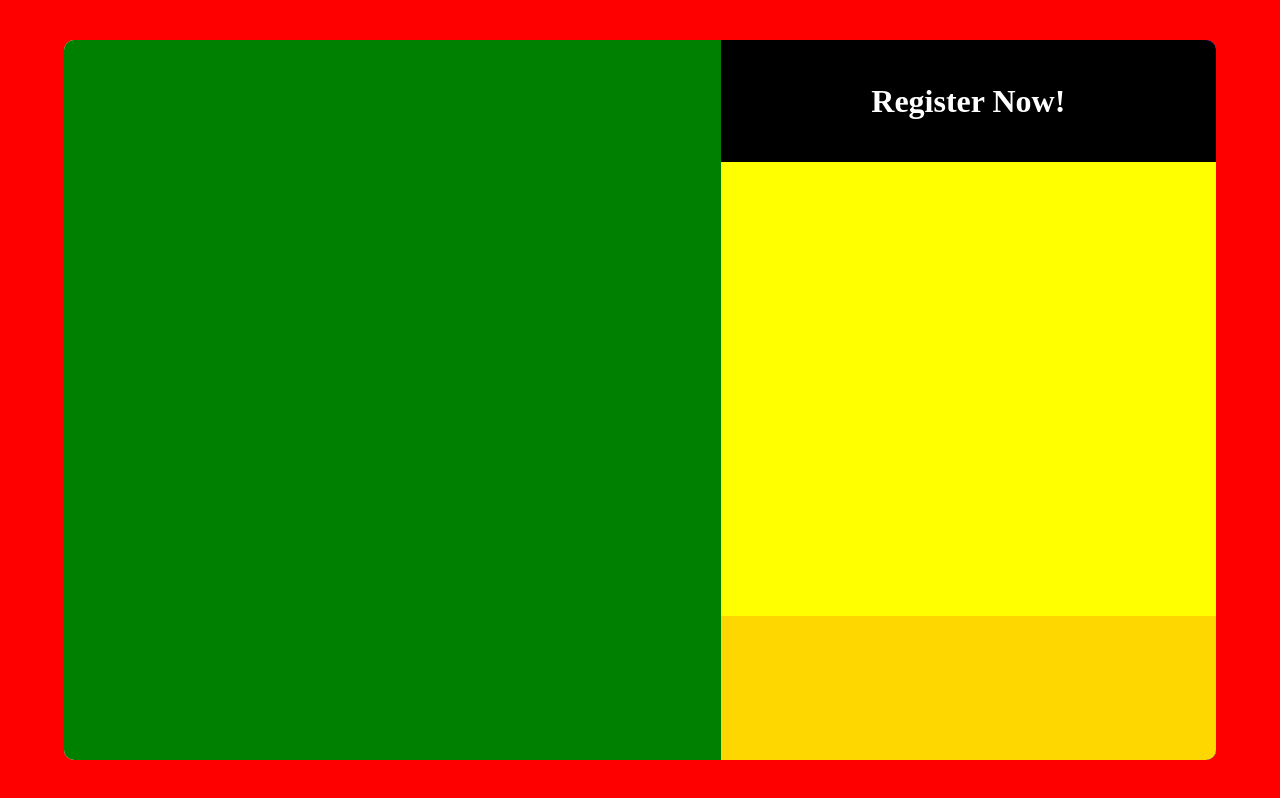
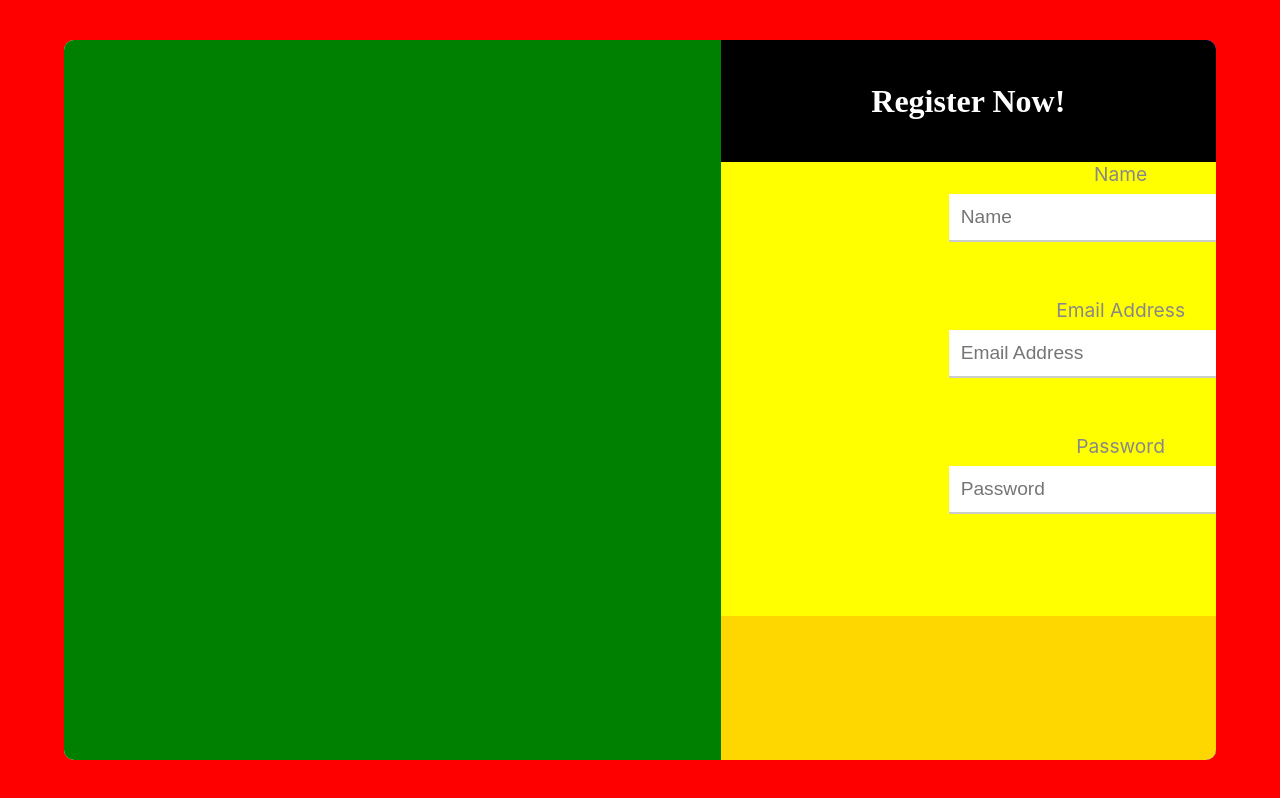
Before and after one commit to bismansahni/refermefrontend, a React (Create React App) app: page /register in a window 1280 px wide. Built offline with nearby package versions, Linux system fonts and the light colour scheme; no server answers; the HTML template or start-up script is replaced by a standard one.

Commit message:
added the form

```diff
--- a/src/Components/Register.js
+++ b/src/Components/Register.js
@@ -55,6 +55,21 @@ return (
           <h2>Register Now!</h2>
           </div>
           <div className="form-box">
+          <form>
+              <div className="form-group">
+                <label htmlFor="name">Name</label>
+                <input type="text" id="name" name="name" placeholder="Name" />
+              </div>
+              <div className="form-group">
+                <label htmlFor="email">Email Address</label>
+                <input type="email" id="email" name="email" placeholder="Email Address" />
+              </div>
+              <div className="form-group">
+                <label htmlFor="password">Password</label>
+                <input type="password" id="password" name="password" placeholder="Password" />
+              </div>
+              {/* <button type="submit">Register</button> */}
+            </form>
 
           </div>
           <div className="button-box">
--- a/src/styles/Register.css
+++ b/src/styles/Register.css
@@ -78,6 +78,46 @@
     width: 100vh;
 
 }
+
+.form-group {
+    margin-bottom: 7%;
+    display: flex;
+    justify-content: center;
+    align-items: center;
+    flex-direction: column;
+    text-align: center;
+
+  background-color: yellow;
+  }
+
+
+
+  .form-group input {
+    align-items: center;
+      padding: 1.5%;
+      border: none;
+      border-bottom: 2px solid #ccc;
+      font-size: 1.2em;
+      outline: none;
+      color: yellow;
+      width: 40%;
+   justify-self: center;
+    }
+
+   .form-group label {
+    font-size: 1.2em;
+    margin-bottom: 1%;
+    color: #888;
+    text-align: center;
+  }
+
+
+
+
+  .form-group input:focus {
+    border-bottom: 2px solid #6a11cb; /* Purple color on focus */
+  }
+
 .button-box{
     height:20%;
     background-color: gold;
```
